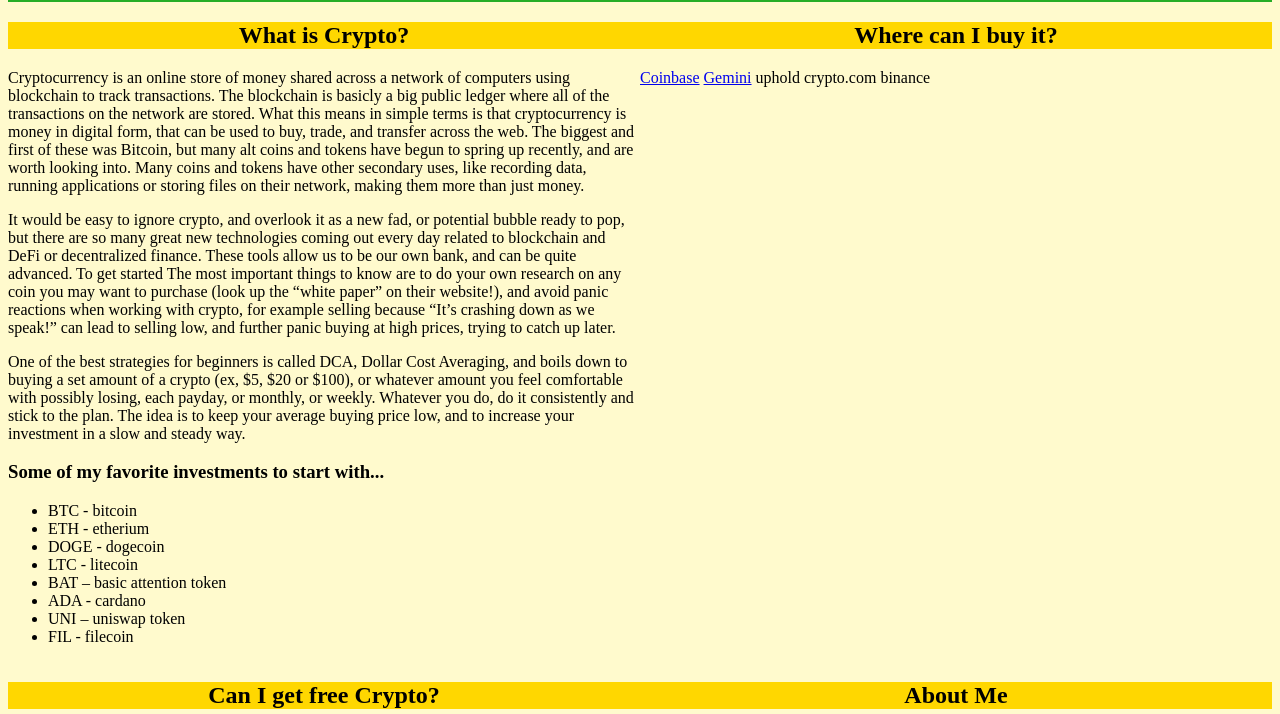
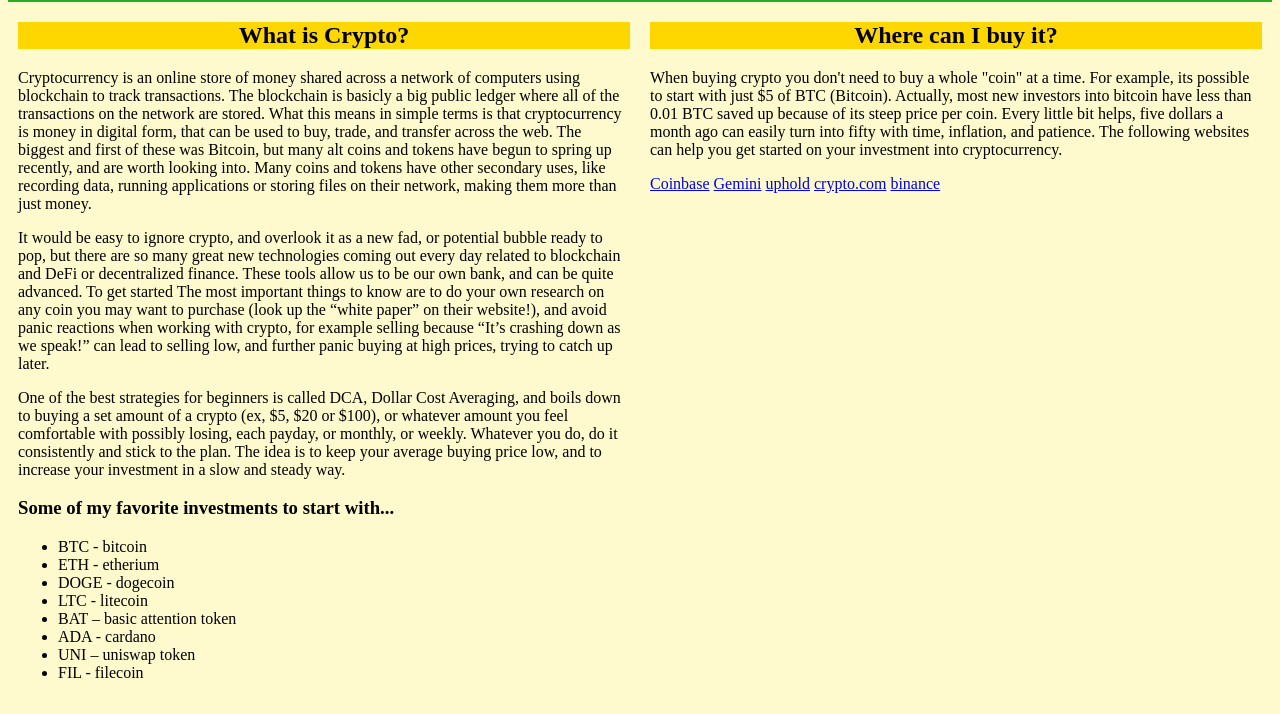
Before and after one commit to devonp702/cryptoForCats, a plain HTML site: page index.html in a window 1280 px wide. Shown: the part 86-800 px from the top of the page. Drawn offline with Linux system fonts and the light colour scheme.

Commit message:
added content, where to buy, restructuring colomns

```diff
--- a/index.html
+++ b/index.html
@@ -36,11 +36,14 @@
     </section>
     <section>
       <h2>Where can I buy it?</h2>
-      <p> <a href="https://www.coinbase.com/join/philli_lm9" target="_blank">Coinbase</a>
+      <p>When buying crypto you don't need to buy a whole "coin" at a time. For example, its possible to start with just $5 of BTC (Bitcoin). Actually, most new investors into bitcoin have less than 0.01 BTC saved up because of its steep price per coin. Every little bit helps, five dollars a month ago can easily turn into fifty with time, inflation, and patience. The following websites can help you get started on your investment into cryptocurrency. </p>
+      <p>
+        <a href="https://www.coinbase.com/join/philli_lm9" target="_blank">Coinbase</a>
         <a href='https://gemini.com/share/pz5kwrt9' target="_blank">Gemini</a>
-        uphold
-        crypto.com
-        binance</p>
+        <a href="https://uphold.com/signup?referral=e7a5476ad2" target="_blank">uphold</a>
+        <a href="https://crypto.com/exchange/" target="_blank">crypto.com</a>
+        <a href="https://www.binance.com/en" target="_blank">binance</a>
+      </p>
     </section>
     </div>
     <div class="flex-container">
--- a/style.css
+++ b/style.css
@@ -3,7 +3,7 @@
   display: flex;
   flex-direction: row;
   flex-wrap: wrap;
-  justify-content: center;
+  justify-content: space-between;
 }
 }
 
@@ -13,6 +13,7 @@ body {
 
 section {
   flex: 2 4;
+  padding-inline: 10px;
 }
 
 header {
```
